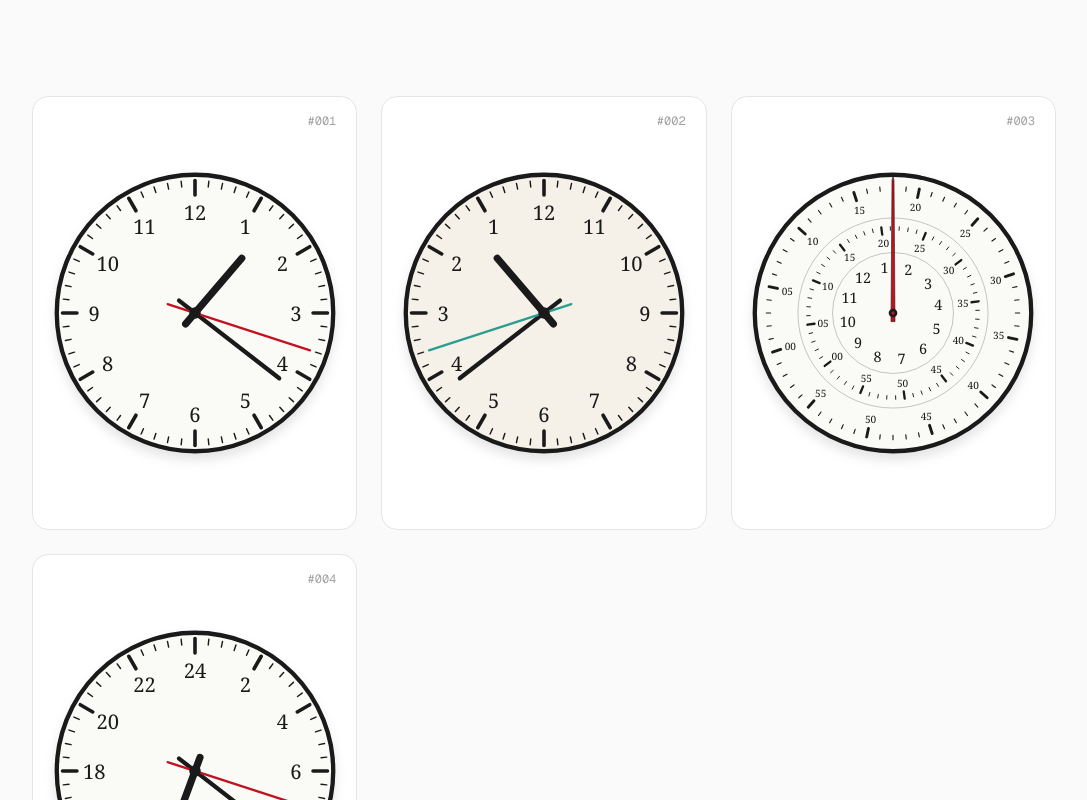
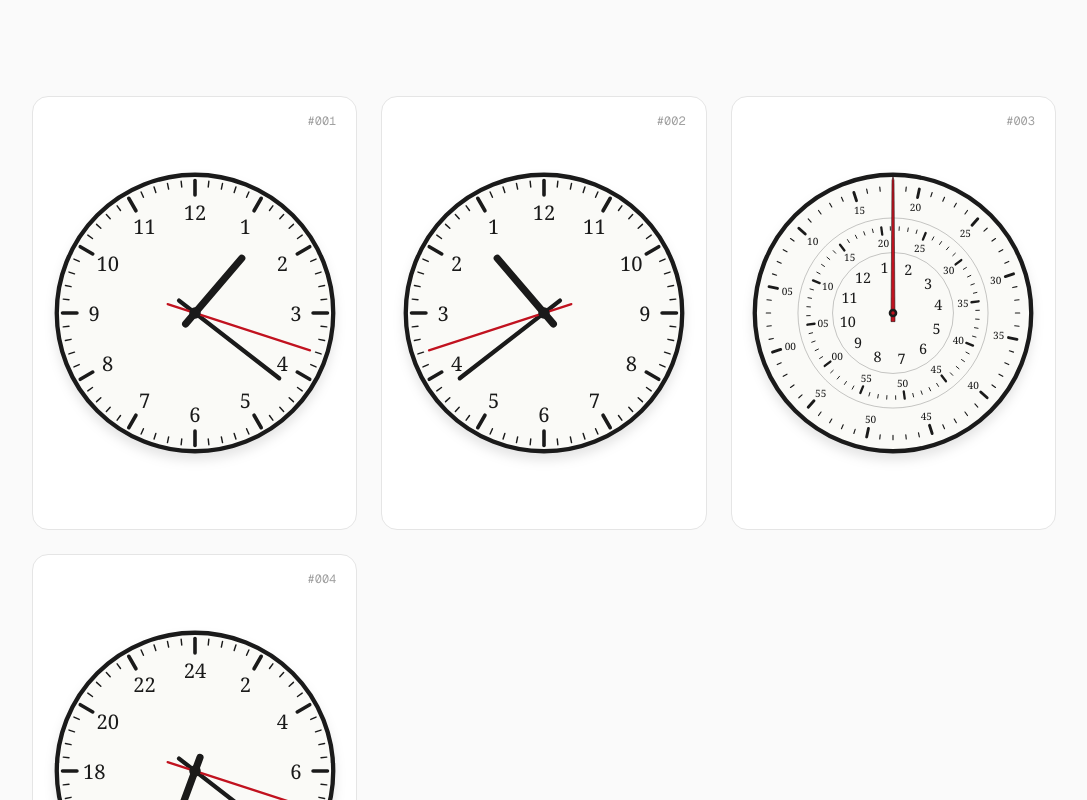
Before and after one commit to qing4132/clocks, a Next.js app: page / in a window 1280 px wide. Shown: the top 800 px of the page, without its empty margins (96-1183 px from the left). Built offline with nearby package versions, Linux system fonts and the light colour scheme.

Commit message:
style(#002): 配色对齐 #001（米色表盘 + 红秒针）

```diff
--- a/src/clocks/reverse/ReverseClock.tsx
+++ b/src/clocks/reverse/ReverseClock.tsx
@@ -32,7 +32,7 @@ export default function ReverseClock() {
       role="img"
       aria-label="Reverse analog clock"
     >
-      <circle cx="0" cy="0" r="96" fill="#f5f1e8" stroke="#1a1a1a" strokeWidth="3" />
+      <circle cx="0" cy="0" r="96" fill="#fafaf7" stroke="#1a1a1a" strokeWidth="3" />
 
       {/* minute ticks (symmetric — no mirroring needed) */}
       {Array.from({ length: 60 }).map((_, i) => {
@@ -102,12 +102,12 @@ export default function ReverseClock() {
             y1="20"
             x2="0"
             y2="-84"
-            stroke="#2a9d8f"
+            stroke="#c1121f"
             strokeWidth="1.5"
             strokeLinecap="round"
             transform={`rotate(${secondAngle})`}
           />
-          <circle cx="0" cy="0" r="1.5" fill="#2a9d8f" />
+          <circle cx="0" cy="0" r="1.5" fill="#c1121f" />
         </>
       )}
 
```
